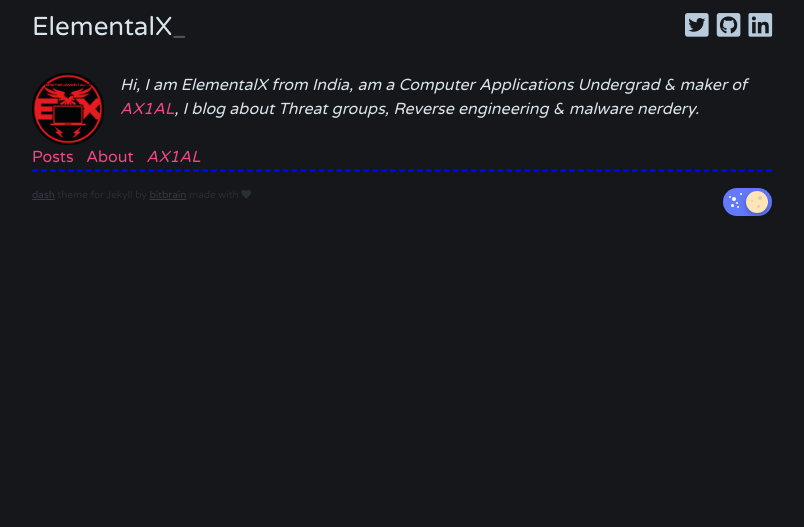
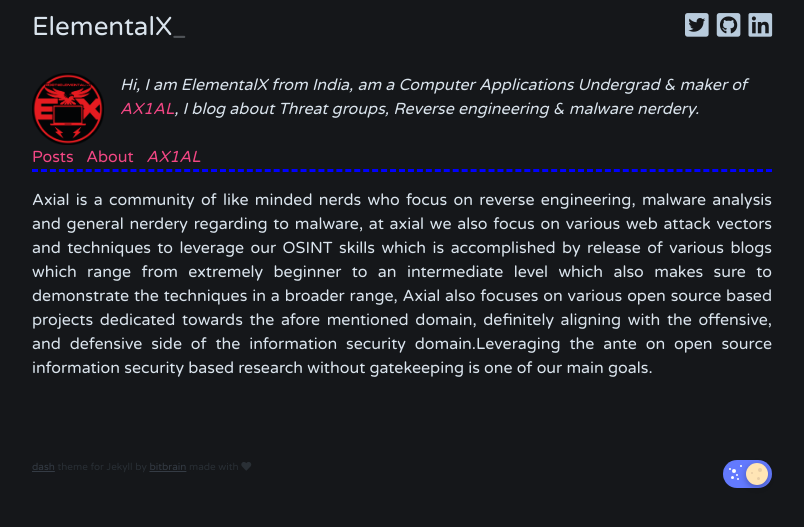
Before and after one commit to xelemental/xelemental.github.io, a Jekyll site: the page built from axial/index.html, in a window 1280 px wide. Shown: the top 527 px of the page, without its empty margins (238-1042 px from the left). Built offline with Jekyll 4.4.1, drawn with Linux system fonts in a browser that asks for light colours.

Commit message:
Update index.html

```diff
--- a/axial/index.html
+++ b/axial/index.html
@@ -12,3 +12,13 @@ layout: default
     margin:0;
   }
 </style>
+<p>
+Axial is a community of like minded nerds who focus on reverse engineering, malware analysis and general nerdery regarding to malware,
+at axial we also focus on various web attack vectors and techniques to leverage our OSINT skills which is accomplished by release of various blogs
+which range from extremely beginner to an intermediate level which also makes sure to demonstrate the techniques in a broader range, Axial also focuses
+on various open source based projects dedicated towards the afore mentioned domain, definitely aligning with the offensive, and defensive side of the
+information security domain.Leveraging the ante on open source information security based research without gatekeeping is one of our main goals.
+</p>
+<br/>
+<br/>
+<br/>
```
